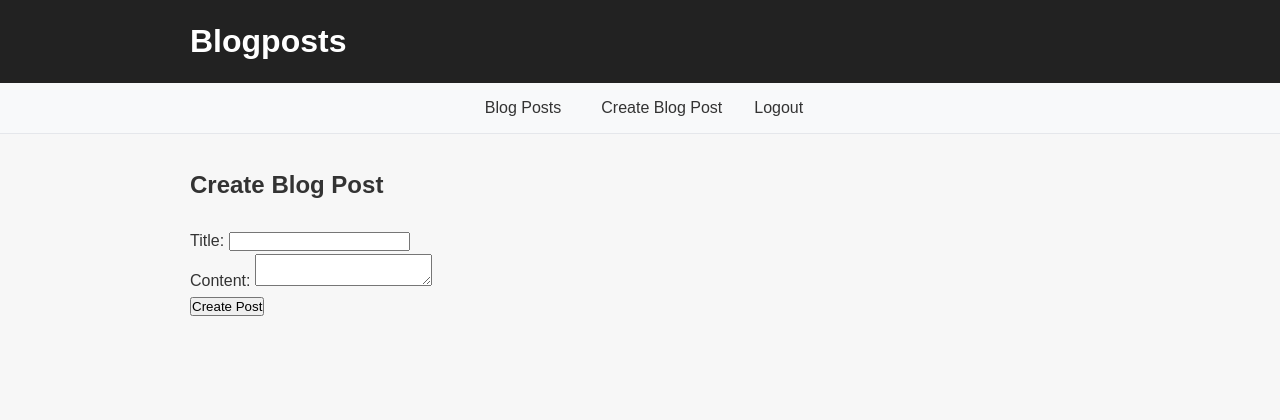
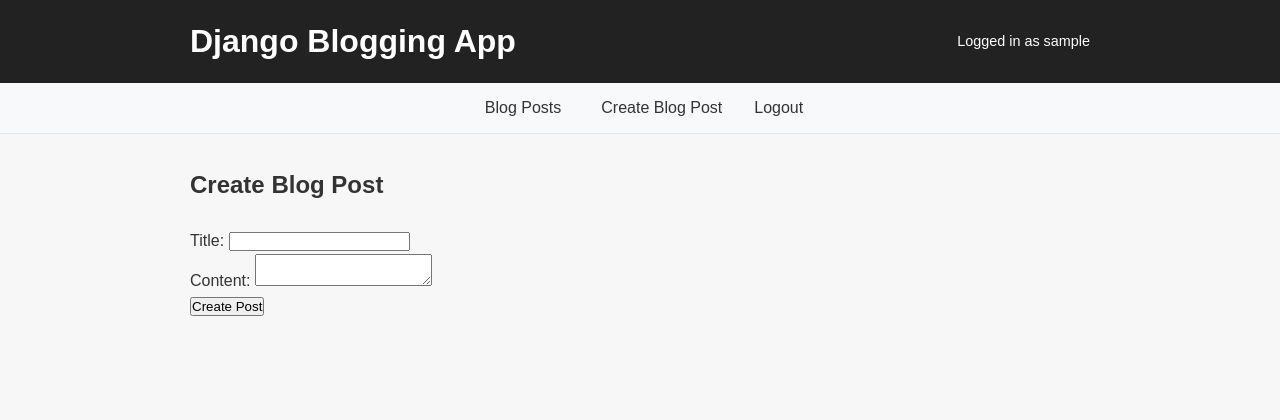
Before and after one commit to amandahamynen/django-blogging-app, a Django app: page /create_blogpost/ in a window 1280 px wide. Shown: the top 420 px of the page. Run offline with Django 5.2, Linux system fonts and the light colour scheme; the visitor is signed in with stand-in values (Sample User, id 1).

Commit message:
Update UI

```diff
--- a/blogs/templates/blogs/blogpost_creation_form.html
+++ b/blogs/templates/blogs/blogpost_creation_form.html
@@ -1,4 +1,6 @@
-{% extends 'layout.html' %}{% block content %}
+{% extends 'layout.html' %}
+{% block title %}Create Blog Post{% endblock %}
+{% block content %}
 <h2 class="page-title">Create Blog Post</h2>
 <form method="post">
   {% csrf_token %}
--- a/blogs/templates/blogs/blogpost_detail.html
+++ b/blogs/templates/blogs/blogpost_detail.html
@@ -1,4 +1,6 @@
-{% extends 'layout.html' %}{% block content %}
+{% extends 'layout.html' %}
+{% block title %}{{ blogpost.title }}{% endblock %}
+{% block content %}
 <article class="blogpost-detail">
   <h1 class="post-title">{{ blogpost.title }}</h1>
 
--- a/blogs/templates/blogs/blogpost_list.html
+++ b/blogs/templates/blogs/blogpost_list.html
@@ -1,4 +1,6 @@
-{% extends 'layout.html' %}{% block content %}
+{% extends 'layout.html' %}
+{% block title %}All Blogposts{% endblock %}
+{% block content %}
 <h2 class="page-title">All Blogposts</h2>
 
 <div class="blogpost-list">
--- a/static/css/styles.css
+++ b/static/css/styles.css
@@ -18,9 +18,24 @@ body {
   margin: 0 auto;
 }
 
+.content-container {
+  width: 90%;
+  max-width: 900px;
+  margin: 0 auto 4rem;
+}
+
 .site-header {
   background: #222;
   padding: 1rem 0;
+}
+
+.header-container {
+  width: 90%;
+  max-width: 900px;
+  margin: 0 auto;
+  display: flex;
+  justify-content: space-between;
+  align-items: center;
 }
 
 .site-nav {
@@ -74,6 +89,11 @@ body {
 .logo a {
   color: #fff;
   text-decoration: none;
+}
+
+.user-info p {
+  color: #fff;
+  font-size: 0.9rem;
 }
 
 .site-footer {
--- a/templates/home.html
+++ b/templates/home.html
@@ -1,4 +1,6 @@
-{% extends 'layout.html' %}{% block content %}
+{% extends 'layout.html' %}
+{% block title}Home{% endblock %}
+{% block content %}
 <h2 class="page-title">Home</h2>
 <p>Welcome to the Django Blogging App!</p>
 {% endblock %}
--- a/templates/layout.html
+++ b/templates/layout.html
@@ -3,15 +3,20 @@
 <html lang="en">
   <head>
     <meta charset="UTF-8" />
-    <title>{% block title %}Blogging platform{% endblock %}</title>
+    <title>{% block title %}Django Blogging app{% endblock %}</title>
     <link rel="stylesheet" href="{% static 'css/styles.css' %}" />
   </head>
   <body>
     <header class="site-header">
-      <div class="container">
+      <div class="header-container">
         <h1 class="logo">
-          <a href="{% url 'blogs:blogpost_list' %}">Blogposts</a>
+          <a href="{% url 'blogs:blogpost_list' %}">Django Blogging App</a>
         </h1>
+        {% if user.is_authenticated %}
+          <div class="user-info">
+            <p>Logged in as {{ user.username }}</p>
+        {% endif %}
+        </div>
       </div>
     </header>
 
@@ -41,7 +46,7 @@
       </div>
     </nav>
 
-    <main class="container">{% block content %}{% endblock %}</main>
+    <main class="content-container">{% block content %}{% endblock %}</main>
 
     <footer class="site-footer">
       <p>© {{ year|default:2026 }} Blogging Platform</p>
--- a/users/templates/users/login.html
+++ b/users/templates/users/login.html
@@ -1,4 +1,6 @@
-{% extends 'layout.html' %}{% block content %}
+{% extends 'layout.html' %}
+{% block title %}Login{% endblock %}
+{% block content %}
 <h2 class="page-title">Login</h2>
 <form action="{% url 'users:login' %}" method="post">
   {% csrf_token %} {{ form }} {% if request.GET.next %}
--- a/users/templates/users/logout.html
+++ b/users/templates/users/logout.html
@@ -1,4 +1,6 @@
-{% extends 'layout.html' %}{% block content %}
+{% extends 'layout.html' %}
+{% block title %}Logged Out{% endblock %}
+{% block content %}
 <h2>You have been logged out.</h2>
 <a href="{% url 'users:login' %}">Log back in</a>
 {% endblock %}
--- a/users/templates/users/register.html
+++ b/users/templates/users/register.html
@@ -1,4 +1,6 @@
-{% extends 'layout.html' %}{% block content %}
+{% extends 'layout.html' %}
+{% block title %}Register{% endblock %}
+{% block content %}
 <h2 class="page-title">Register</h2>
 <form action="{% url 'users:register' %}" method="post">
   {% csrf_token %} {{ form }}
```
Also changed, not shown: 1 other file.
